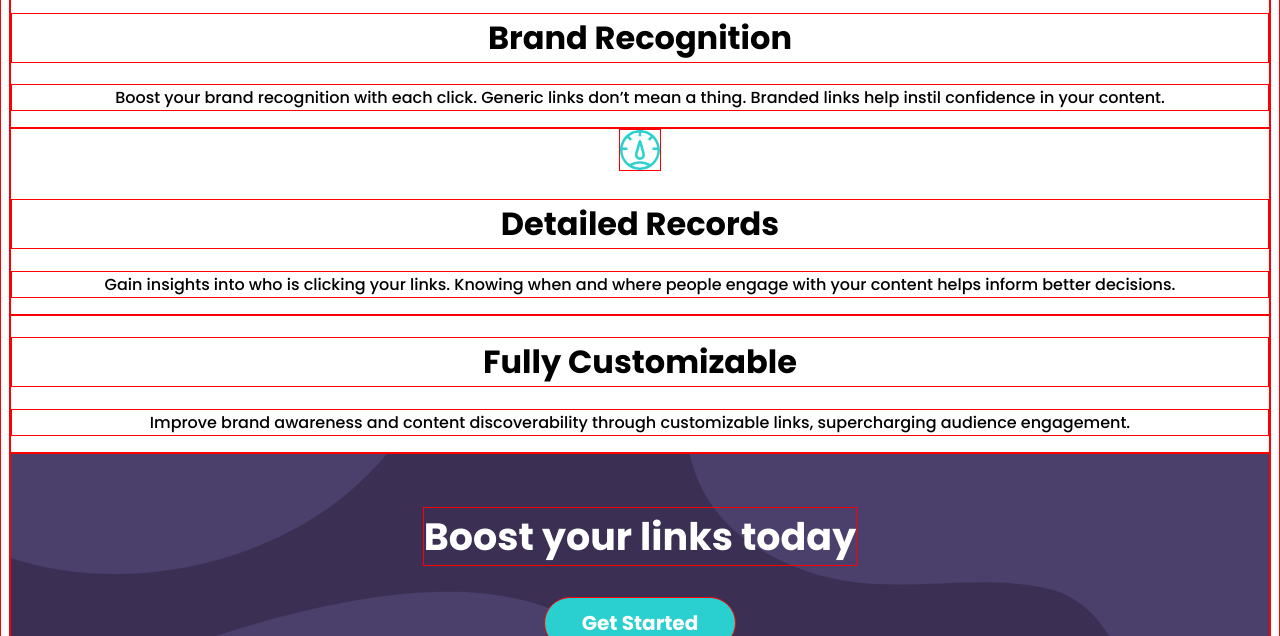
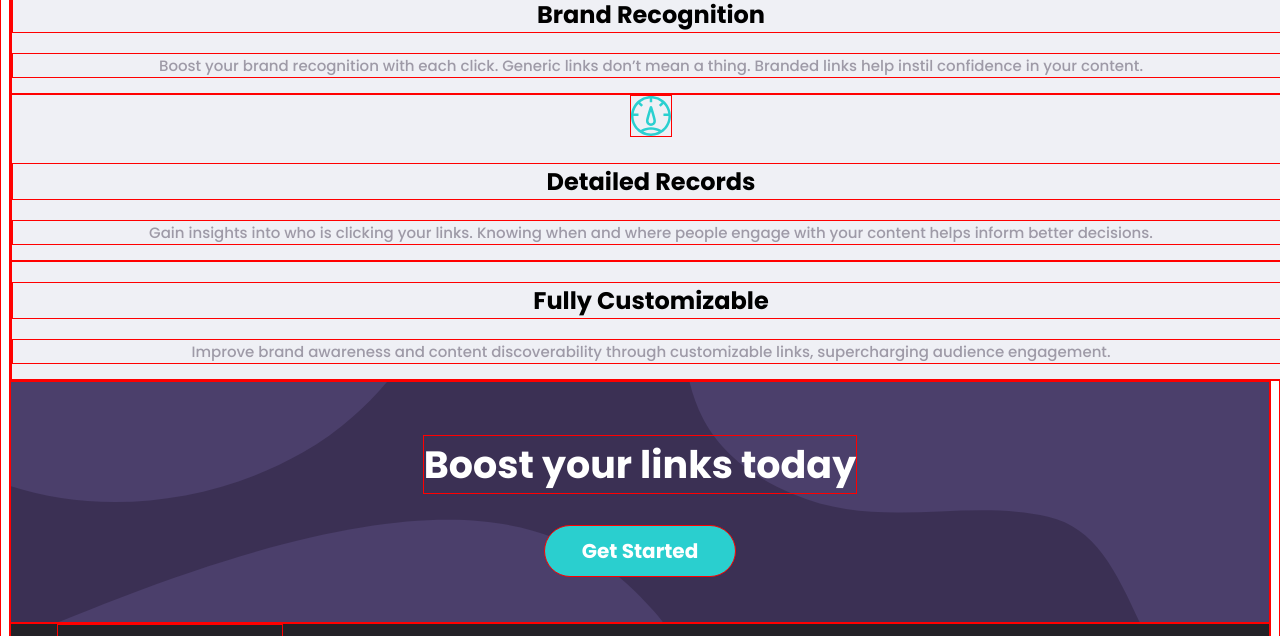
Before and after one commit to Brightcoders-Bootcamps/kata-01-diseno-web-responsivo-team-3, a plain HTML site: page index.html in a window 1280 px wide. Shown: the part 2124-2760 px from the top of the page. Drawn offline with Linux system fonts and the light colour scheme.

Commit message:
Add the third section
Create two new css file for adding the palette and another one for the
styles on the third section.

```diff
--- /dev/null
+++ b/colors.css
@@ -0,0 +1,10 @@
+:root {
+  --cyan: hsl(180, 66%, 49%);
+  --dark-violet: hsl(257, 27%, 26%);
+  --red: hsl(0, 87%, 67%);
+  --gray: hsl(0, 0%, 75%);
+  --grayish-violet: hsl(257, 7%, 63%);
+  --very-dark-blue: hsl(255, 11%, 22%);
+  --very-dark-violet: hsl(260, 8%, 14%);
+  --light-gray: hsl(230, 25%, 95%);
+}
--- a/index.html
+++ b/index.html
@@ -4,12 +4,14 @@
 <head>
   <meta charset="UTF-8">
   <meta name="viewport" content="width=device-width, initial-scale=1.0">
+  <title>Shortly</title>
   <link href="https://fonts.googleapis.com/css2?family=Poppins:wght@500;700&display=swap" rel="stylesheet">
+  <link rel="stylesheet" href="colors.css">
   <link rel="stylesheet" href="section-one.css" type="text/css"/>
   <link rel="stylesheet" href="section-two.css" type="text/css"/>
+  <link rel="stylesheet" href="section-three.css">
   <link rel="stylesheet" href="header.css" type="text/css"/>
   <link rel="stylesheet" href="footer.css" type="text/css"/>
-  <title>Shortly</title>
   <script src="https://kit.fontawesome.com/2141aee2ff.js" crossorigin="anonymous"></script>
 </head>
 <body>
@@ -50,15 +52,12 @@
     </form>
   </div>
 
-  <div class="advanced">
-    <h1>Advanced Statistics</h1>
+  <section class="advanced-statistics" >
+    <h1 class="second-heading">Advanced Statistics</h1>
 
-    <p>
-    Track how your links are performing
-    across the web with our advanced
-    statistics dashboard.
+    <p class="description">
+      Track how your links are performing across the web with our advanced statistics dashboard.
     </p>
-  </div>
 
     <div>
       <img src="images/icon-brand-recognition.svg">
@@ -66,10 +65,8 @@
       Brand Recognition
       </h1>
 
-    <p>
-    Boost your brand recognition with
-    each click. Generic links don’t
-    mean a thing. Branded links help
+      <p class="description">
+      Boost your brand recognition with each click. Generic links don’t mean a thing. Branded links help
       instil confidence in your content.
       </p>
     </div>
@@ -77,23 +74,24 @@
     <div>
         <img src="images/icon-detailed-records.svg">
         <h1>Detailed Records</h1>
-      <p>
-        Gain insights into who is clicking
-        your links. Knowing when and
-        where people engage with your
-        content helps inform better
-        decisions.
+        <p class="description">
+          Gain insights into who is clicking your links. Knowing when and where people engage
+          with your content helps inform better decisions.
         </p>
     </div>
 
     <div>
         <h1>Fully Customizable</h1>
-      <p>
-        Improve brand awareness and content discoverability through customizable
-          links, supercharging audience engagement.
+        <p class="description">
+          Improve brand awareness and content discoverability through customizable links,
+          supercharging audience engagement.
         </p>
 
     </div>
+
+  </section>
+
+
 
   <div class="boostLink">
     <h2 class="boostLink-h2">Boost your links today</h2>
--- /dev/null
+++ b/section-three.css
@@ -0,0 +1,18 @@
+.advanced-statistics {
+  width: 100vw;
+  background-color: var(--light-gray);
+}
+
+.second-heading {
+  font-weight: 700;
+  color: var(--very-dark-blue);
+  font-size: 25px;
+}
+
+.description {
+  font-weight: 500;
+  color: var(--grayish-violet);
+  font-size: 15px;
+  padding: 0 45px;
+
+}
```
Lines whose indentation alone changed are shown as unchanged.
